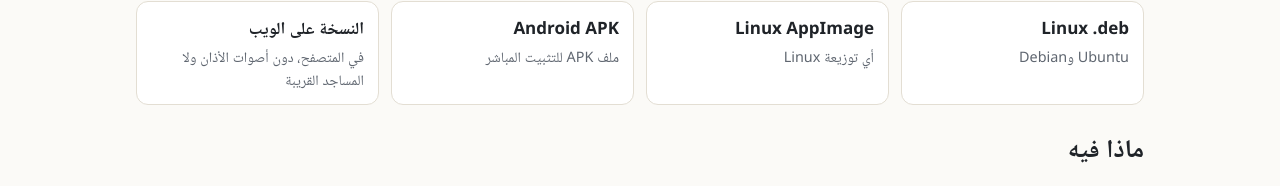
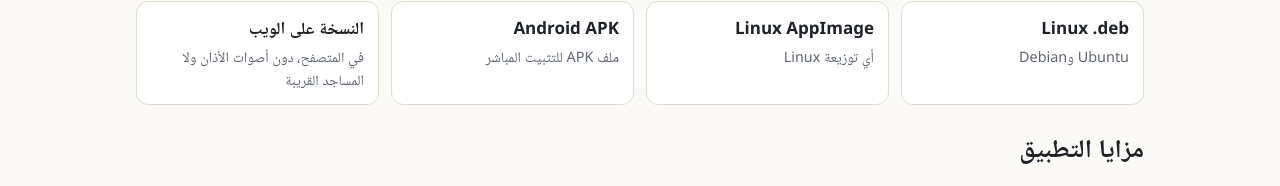
Before and after one commit to zbahhah/taqwim-app, a plain HTML site: page docs/index.html in a window 1280 px wide. Shown: the part 582-768 px from the top of the page. Drawn offline with Linux system fonts and the light colour scheme.

Commit message:
Website from taqwim 0c88534, app v0.1.0

```diff
--- a/docs/index.html
+++ b/docs/index.html
@@ -30,7 +30,7 @@
 <div class="downloads"><div class="dl off"><strong>Google Play</strong><span>Android · قريبًا</span></div><div class="dl off"><strong>App Store (iPhone وiPad)</strong><span>iOS / iPadOS · قريبًا</span></div><a class="dl" href="https://github.com/zbahhah/taqwim-app/releases/latest/download/Taqwim-Windows-x64-Setup.exe"><strong>Windows</strong><span>Windows 10 و11</span></a><a class="dl" href="https://github.com/zbahhah/taqwim-app/releases/latest/download/Taqwim-macOS-AppleSilicon.dmg"><strong>macOS</strong><span>أجهزة Mac بمعالج Apple</span></a><a class="dl" href="https://github.com/zbahhah/taqwim-app/releases/latest/download/Taqwim-Linux-amd64.deb"><strong>Linux .deb</strong><span>Ubuntu وDebian</span></a><a class="dl" href="https://github.com/zbahhah/taqwim-app/releases/latest/download/Taqwim-Linux-x86_64.AppImage"><strong>Linux AppImage</strong><span>أي توزيعة Linux</span></a><a class="dl" href="https://github.com/zbahhah/taqwim-app/releases/latest/download/Taqwim-Android-arm64.apk"><strong>Android APK</strong><span>ملف APK للتثبيت المباشر</span></a><a class="dl" href="app/"><strong>النسخة على الويب</strong><span>في المتصفح، دون أصوات الأذان ولا المساجد القريبة</span></a></div>
 </section>
 <section>
-<h2>ماذا فيه</h2>
+<h2>مزايا التطبيق</h2>
 <ul><li>أوقات الصلاة بطرق الحساب المعروفة، مع التنبيهات والأذان</li><li>التقويم الهجري والميلادي وغيرهما، والمناسبات الإسلامية</li><li>القبلة: محدد القبلة والخريطة والبوصلة ثنائية وثلاثية الأبعاد</li><li>المساجد القريبة والاتجاهات، وخرائط تعمل دون اتصال</li><li>القمر ورؤية الهلال والكسوف والخسوف والفصول والكواكب والكرة السماوية</li><li>الحاسبة الفلكية: دورات السنين والقمر في لحظة واليوم التاريخي</li></ul>
 <p><a class="button" href="manual/ar/00-index.html">دليل المستخدم</a></p>
 </section>
```
